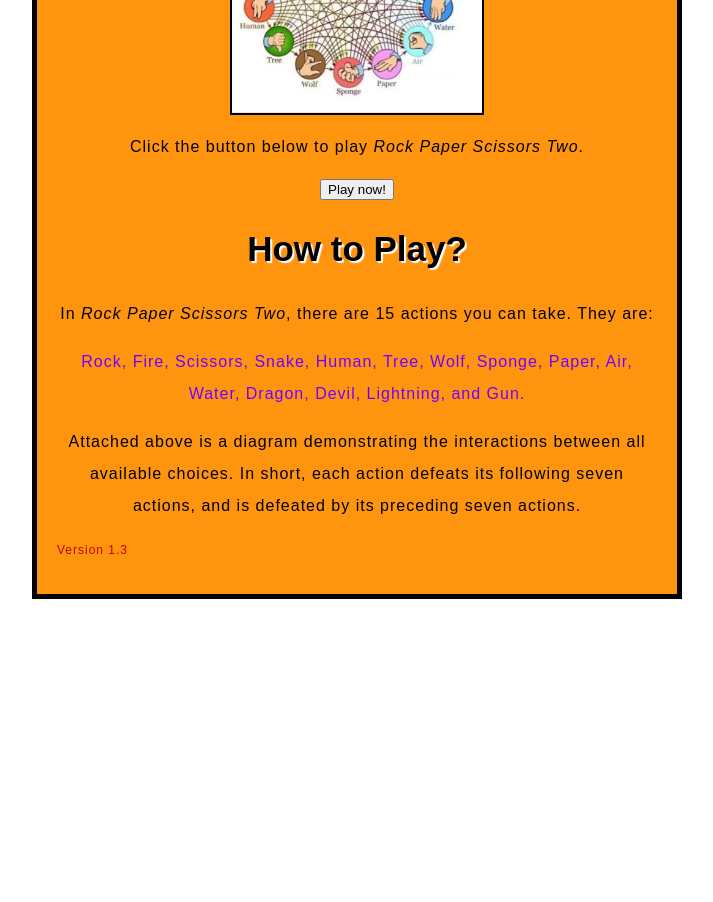
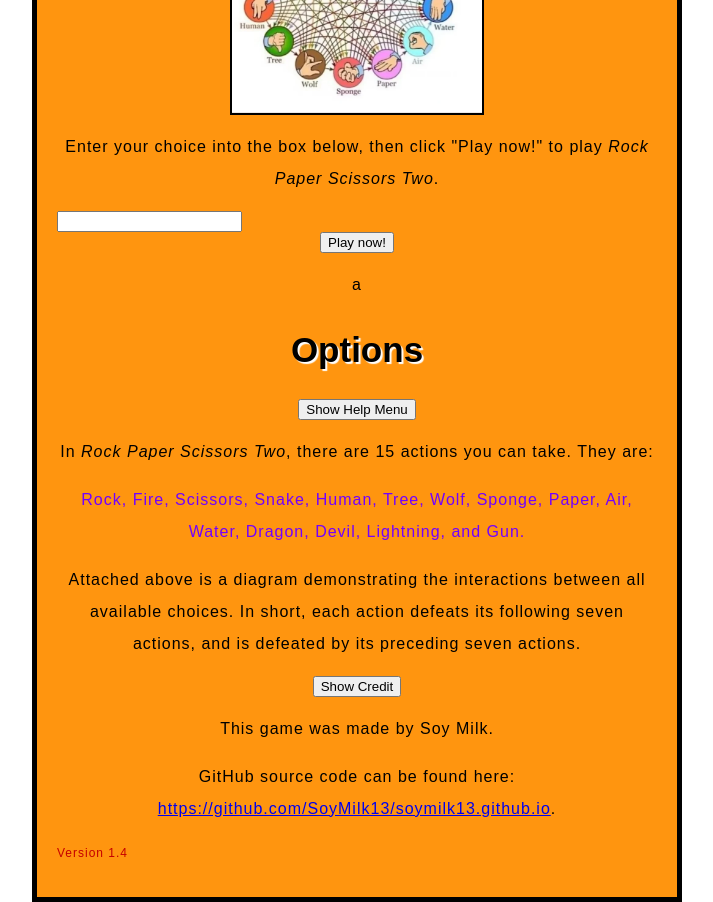
Before and after one commit to SoyMilk13/rps2, a plain HTML site: page index.html in a window 1280 px wide. Shown: the part 300-1202 px from the top of the page, without its empty margins (283-996 px from the left). Before the commit the page ends 899 px from the top, so only its background shows below. Drawn offline with Linux system fonts and the light colour scheme; a web font is replaced by a local one.

Commit message:
Update index.html

```diff
--- a/index.html
+++ b/index.html
@@ -10,13 +10,27 @@
     <body>
         <h1>Rock Paper Scissors Two</h1>
         <img src = 'images/rps2-chart.webp' alt = 'Rock Paper Scissors Two: Action interactions' />
-        <p>Click the button below to play <i>Rock Paper Scissors Two</i>.</p>
-        <button id = 'playButton'>Play now!</button>
-        <h2>How to Play?</h2>
-        <p>In <i>Rock Paper Scissors Two</i>, there are 15 actions you can take. They are:</p>
-        <p class = 'actions'>Rock, Fire, Scissors, Snake, Human, Tree, Wolf, Sponge, Paper, Air, Water, Dragon, Devil, Lightning, and Gun.</p>
-        <p>Attached above is a diagram demonstrating the interactions between all available choices. In short, each action defeats its following seven actions, and is defeated by its preceding seven actions.</p>
-        <p class = 'version'>Version 1.3</p>
+        <p>Enter your choice into the box below, then click "Play now!" to play <i>Rock Paper Scissors Two</i>.</p>
+        <div class = 'interface'>
+            <input type = 'text' class = 'choiceBox' id = 'userChoice' />
+            <button class = 'playButton' id = 'playButton'>Play now!</button>
+        </div>
+        <div id = 'gameInfoDiv'>
+            <p id = gameInfo>a</p>
+        </div>
+        <h2>Options</h2>
+        <button id = 'helpButton'>Show Help Menu</button>
+        <div id = 'helpDiv'>
+            <p>In <i>Rock Paper Scissors Two</i>, there are 15 actions you can take. They are:</p>
+            <p class = 'actions'>Rock, Fire, Scissors, Snake, Human, Tree, Wolf, Sponge, Paper, Air, Water, Dragon, Devil, Lightning, and Gun.</p>
+            <p>Attached above is a diagram demonstrating the interactions between all available choices. In short, each action defeats its following seven actions, and is defeated by its preceding seven actions.</p>
+        </div>
+        <button id = 'creditButton'>Show Credit</button>
+        <div id = 'creditDiv'>
+            <p>This game was made by Soy Milk.</p>
+            <p>GitHub source code can be found here: <a href = 'https://github.com/SoyMilk13/soymilk13.github.io'>https://github.com/SoyMilk13/soymilk13.github.io</a>.</p>
+        </div>
+        <p class = 'version'>Version 1.4</p>
         <script src = 'scripts/main.js'></script>
     </body>
 </html>
```
